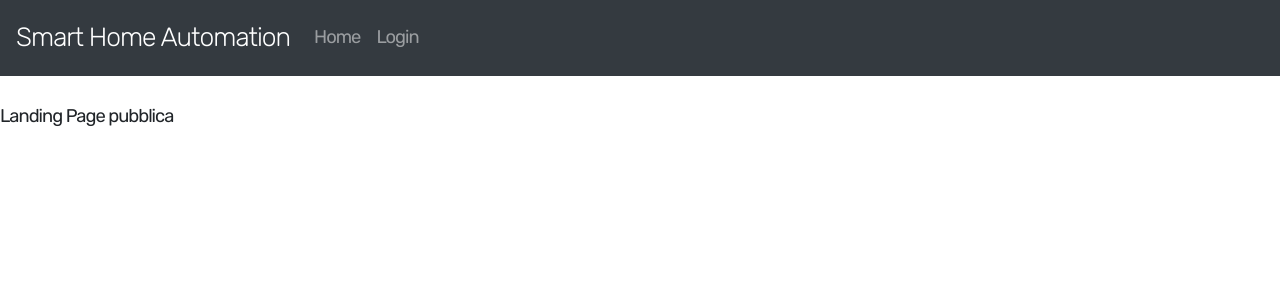
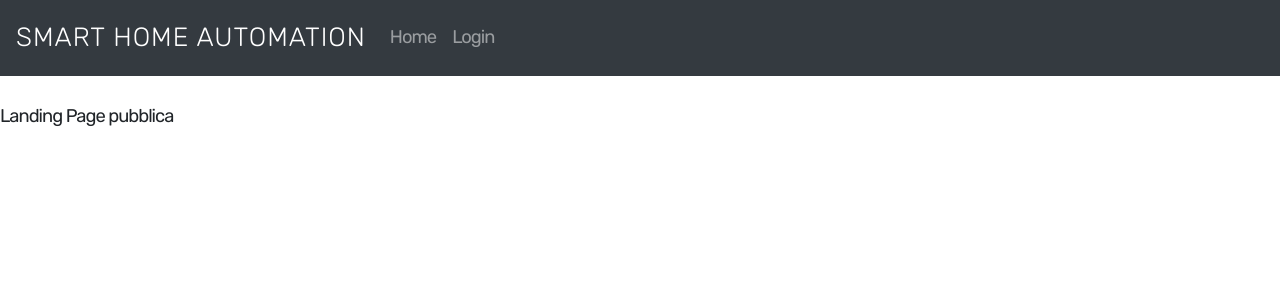
Before and after one commit to avivace/sha, a Vue app in the folder frontend/: page / in a window 1280 px wide. Shown: the top 300 px of the page. Built offline with nearby package versions, Linux system fonts and the light colour scheme.

Commit message:
Navbar-brand styling

```diff
--- a/frontend/src/App.vue
+++ b/frontend/src/App.vue
@@ -53,7 +53,8 @@ body {
 
 .navbar-brand{
   font-size:1.65rem;
-  letter-spacing: -1px;
+  letter-spacing: 1px;
   font-weight: 300;
+  text-transform: uppercase;
 }
 </style>}
```
